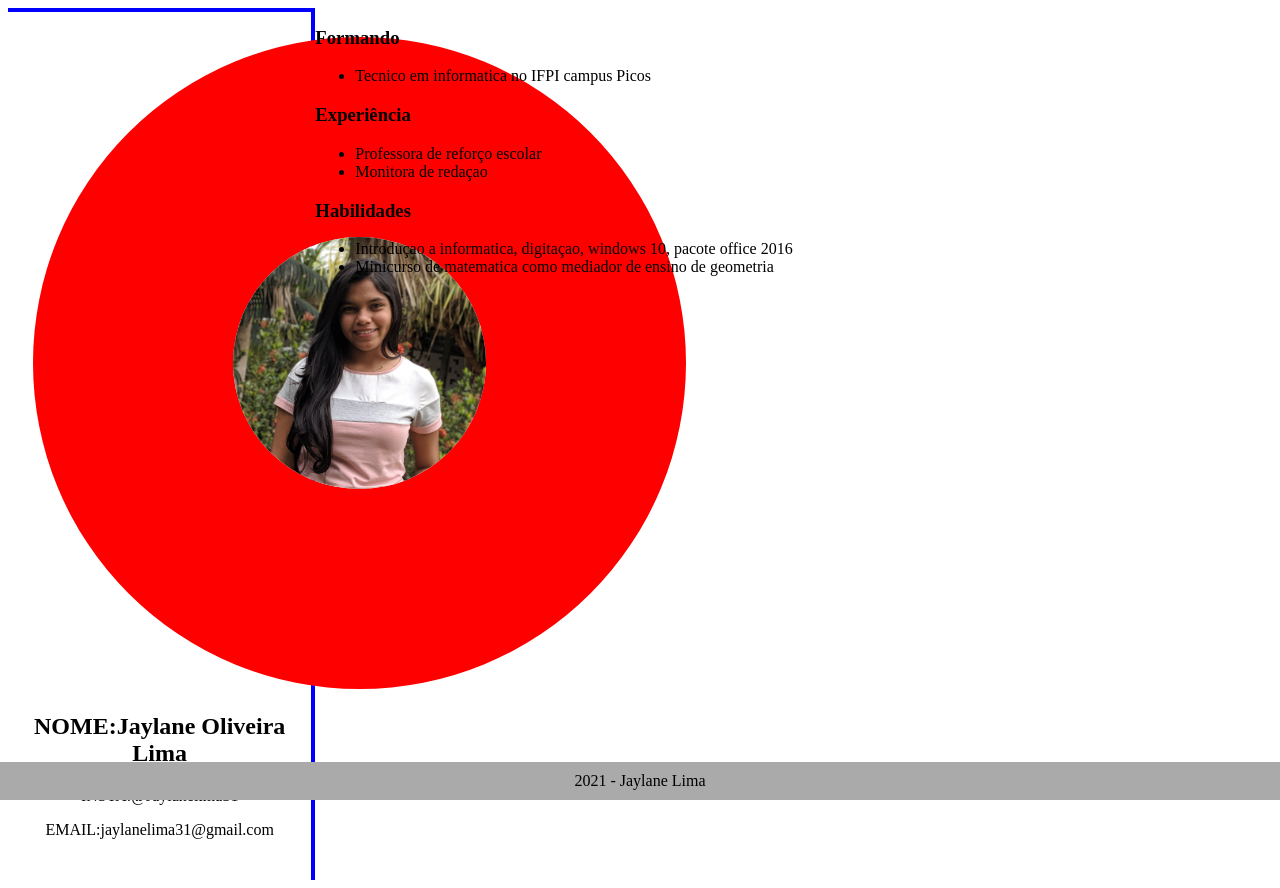
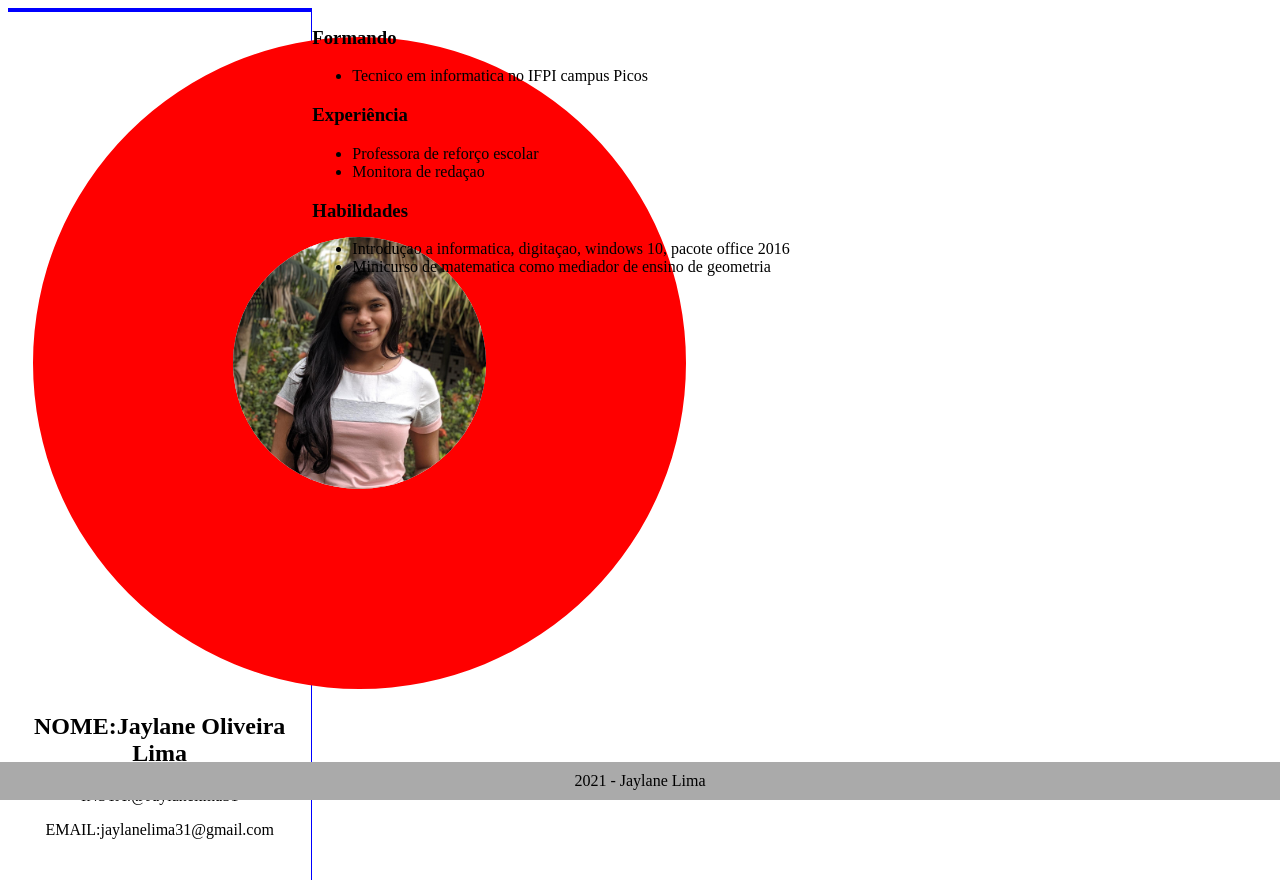
Before and after one commit to Jaylane-byte/Jaylane-byte.github.io, a plain HTML site: page index.html in a window 1280 px wide. Drawn offline with Linux system fonts and the light colour scheme; files that its build step writes are made by us from their sources.

Commit message:
Update estilo.css

```diff
--- a/estilo.css
+++ b/estilo.css
@@ -6,7 +6,7 @@ main{
     width: 20%;
     padding: 2% ;
     text-align: center;
-    border-right: 4px solid #0000ff;
+    border-right: 1px solid #0000ff;
     border-top: 4px solid #0000ff;
 }
 
```
